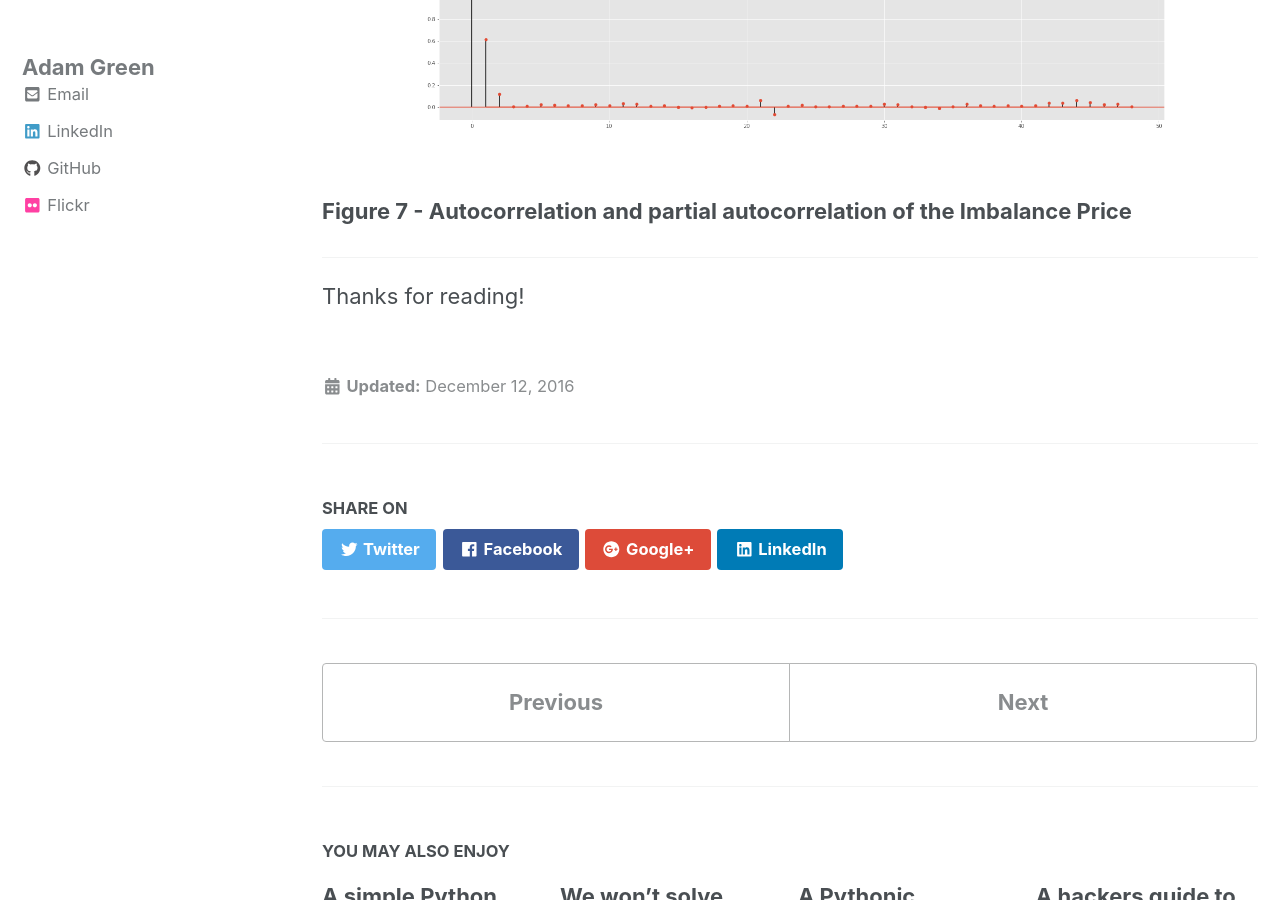
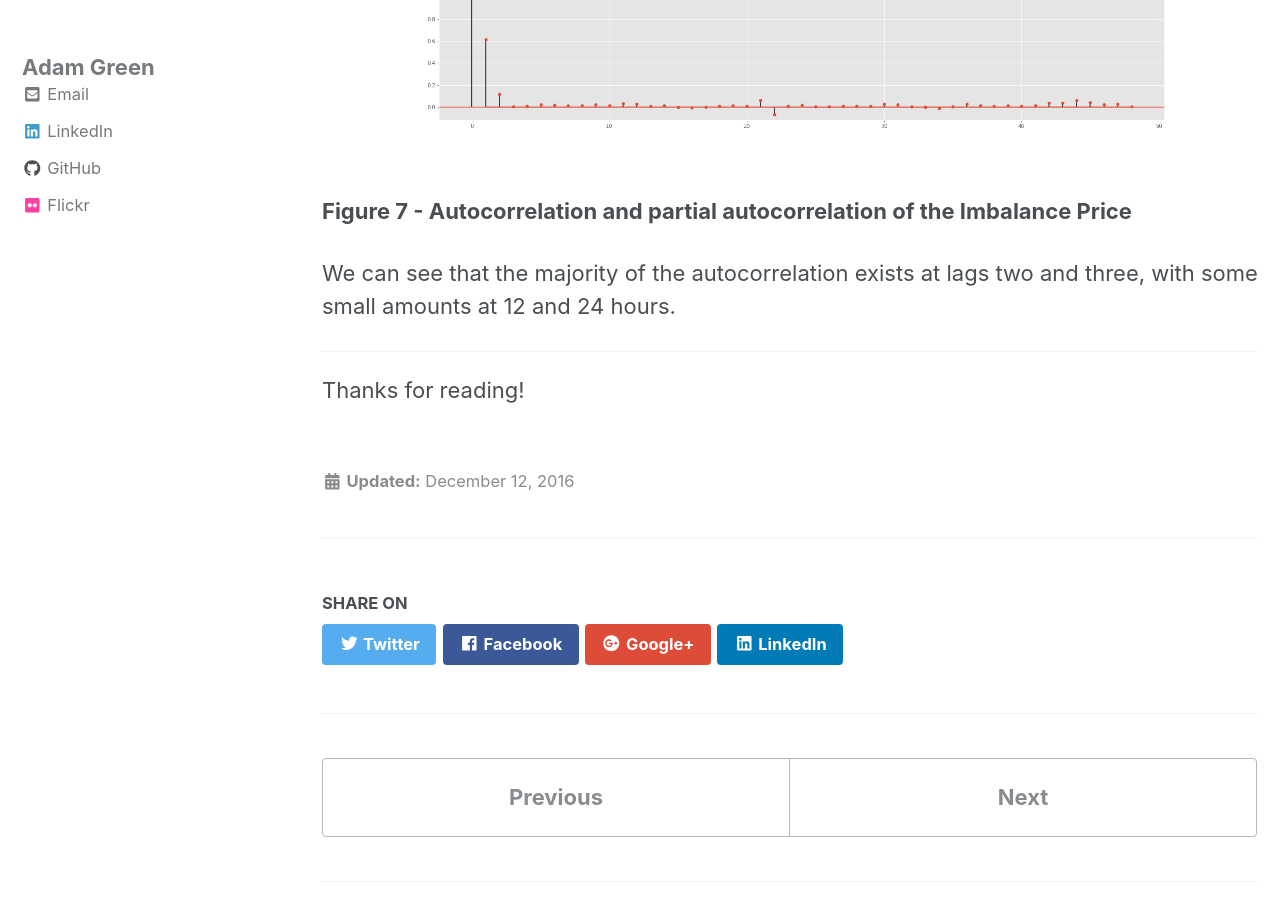
Before and after one commit to ADGEfficiency/adgefficiency.github.io, a Jekyll site: the page built from _posts/2016-12-12-imbalance-price-visualization.md, in a window 1280 px wide and 900 px high, scrolled down 6340 px. Built offline with Jekyll 4.4.1, drawn with Linux system fonts in a browser that asks for light colours; nearby versions of some CDN libraries.

Commit message:
drafting

```diff
--- a/_posts/2016-12-12-imbalance-price-visualization.md
+++ b/_posts/2016-12-12-imbalance-price-visualization.md
@@ -96,6 +96,8 @@ plot_autocorrelation(elexon, 'Imbalance_price [£/MWh]', fig_name='figs/acf.png'
 
 **Figure 7 - Autocorrelation and partial autocorrelation of the Imbalance Price**
 
+We can see that the majority of the autocorrelation exists at lags two and three, with some small amounts at 12 and 24 hours.
+
 ---
 
 Thanks for reading!
```
